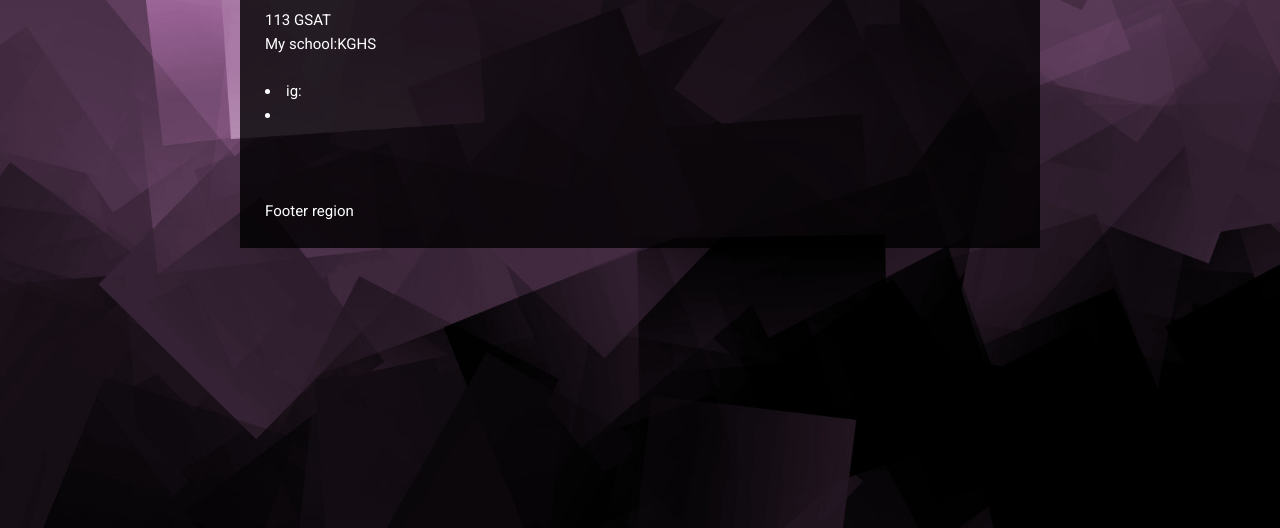
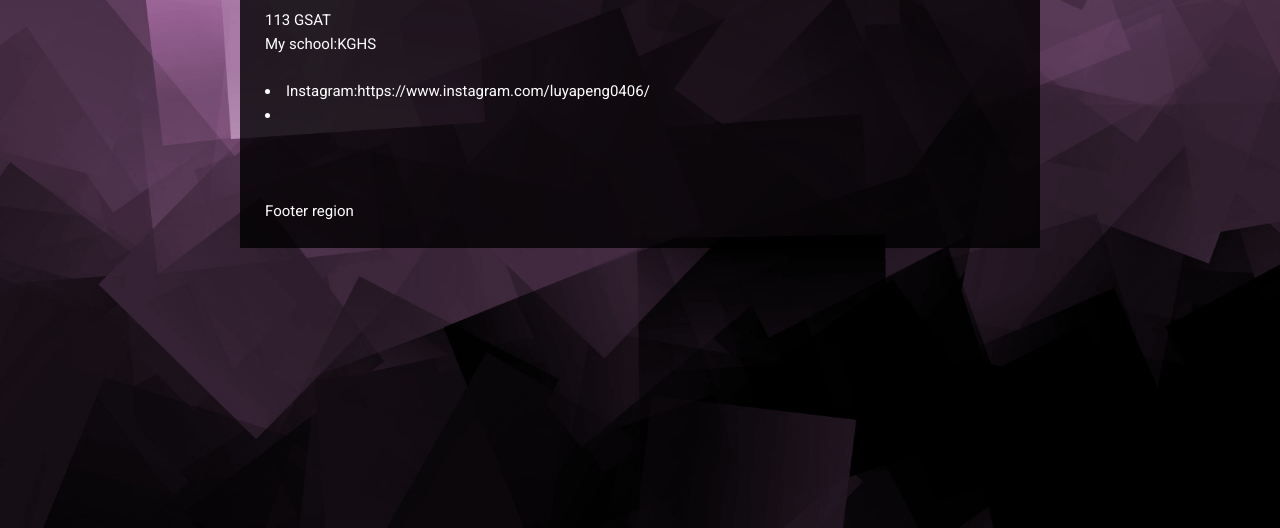
Before and after one commit to Luyapo/Luyapo.github.io, a plain HTML site: page index.html in a window 1280 px wide. Shown: the part 272-800 px from the top of the page. Drawn offline with nearby package versions, Linux system fonts and the light colour scheme.

Commit message:
Update index.html

```diff
--- a/index.html
+++ b/index.html
@@ -48,7 +48,7 @@
             <p>
               113 GSAT<br>
               My school:KGHS
-              <li>ig:
+              <li>Instagram:https://www.instagram.com/luyapeng0406/
               <li>
             </p>
           </div>
```
